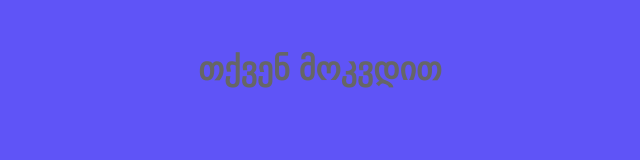
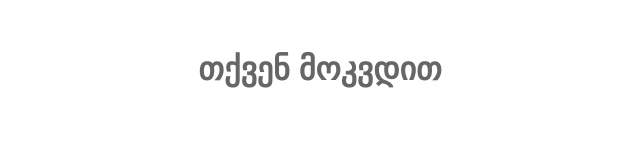
Before and after one commit to AvtoDavitashvili/dinozavri, a plain HTML site: page index.html in a window 1280 px wide. Shown: the whole page, without its empty margins (320-960 px from the left). Drawn offline with Linux system fonts and the light colour scheme.

Commit message:
Update style.css

```diff
--- a/style.css
+++ b/style.css
@@ -1,5 +1,5 @@
 body{
-    background-color: rgb(95, 84, 247);
+    background-color: #ffffff;
 }
 .dino{
     width: 60px;
```
